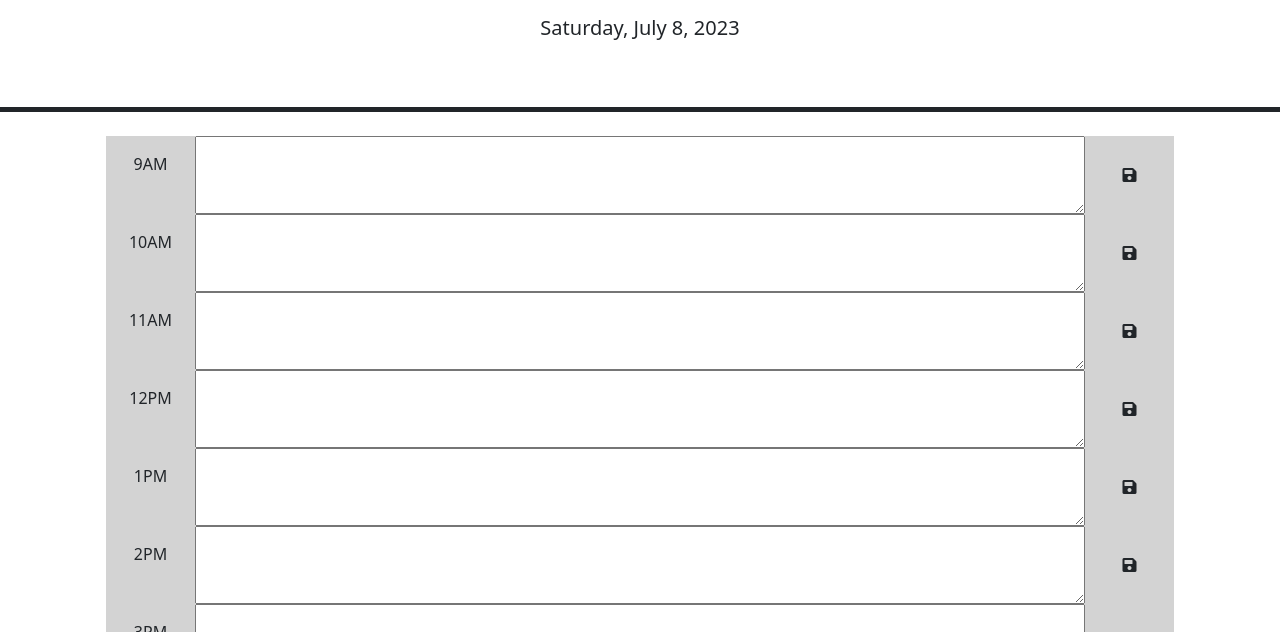
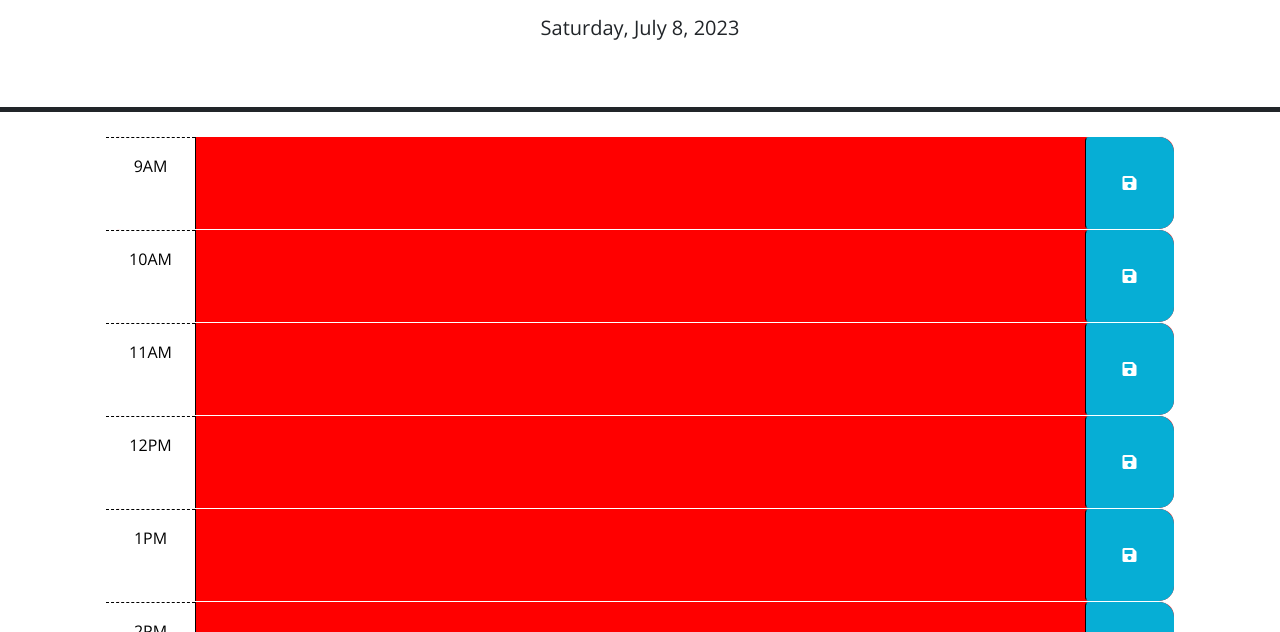
Before and after one commit to sam-stikeleather/Challenge-5-Planner, a website: page index.html in a window 1280 px wide. Shown: the part 166-798 px from the top of the page. Drawn offline with nearby package versions, Linux system fonts and the light colour scheme.

Commit message:
fixed link with CSS

```diff
--- a/index.html
+++ b/index.html
@@ -31,6 +31,7 @@
         background-color: #77dd77;
       }
     </style>
+    <link href="assets/style.css" rel="stylesheet">
     <title>Work Day Scheduler</title>
   </head>
 
```
Also changed, not shown: README.md, assets/images/blocks.png, assets/images/buttons.png (added), assets/images/landing.png, assets/images/savebuttons.png (deleted).
